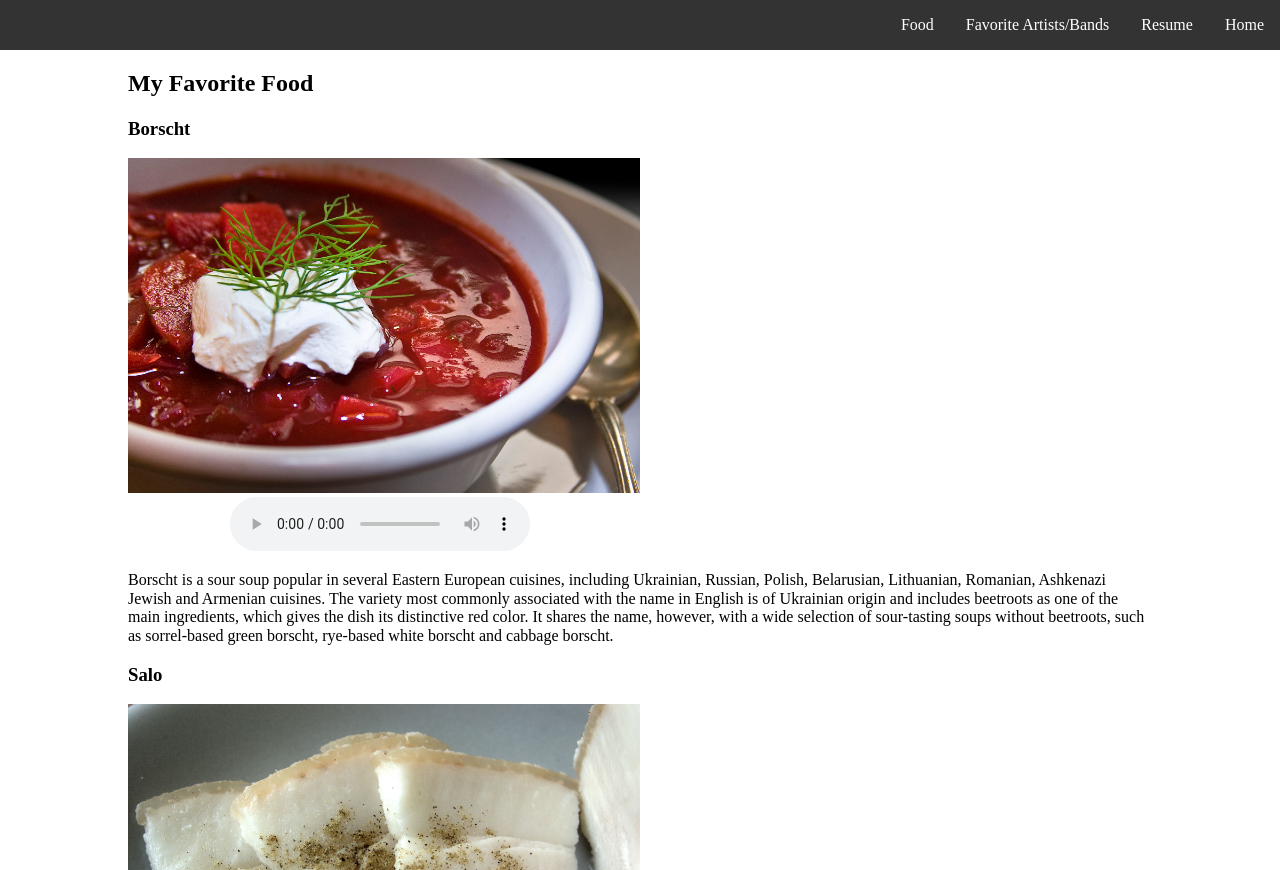
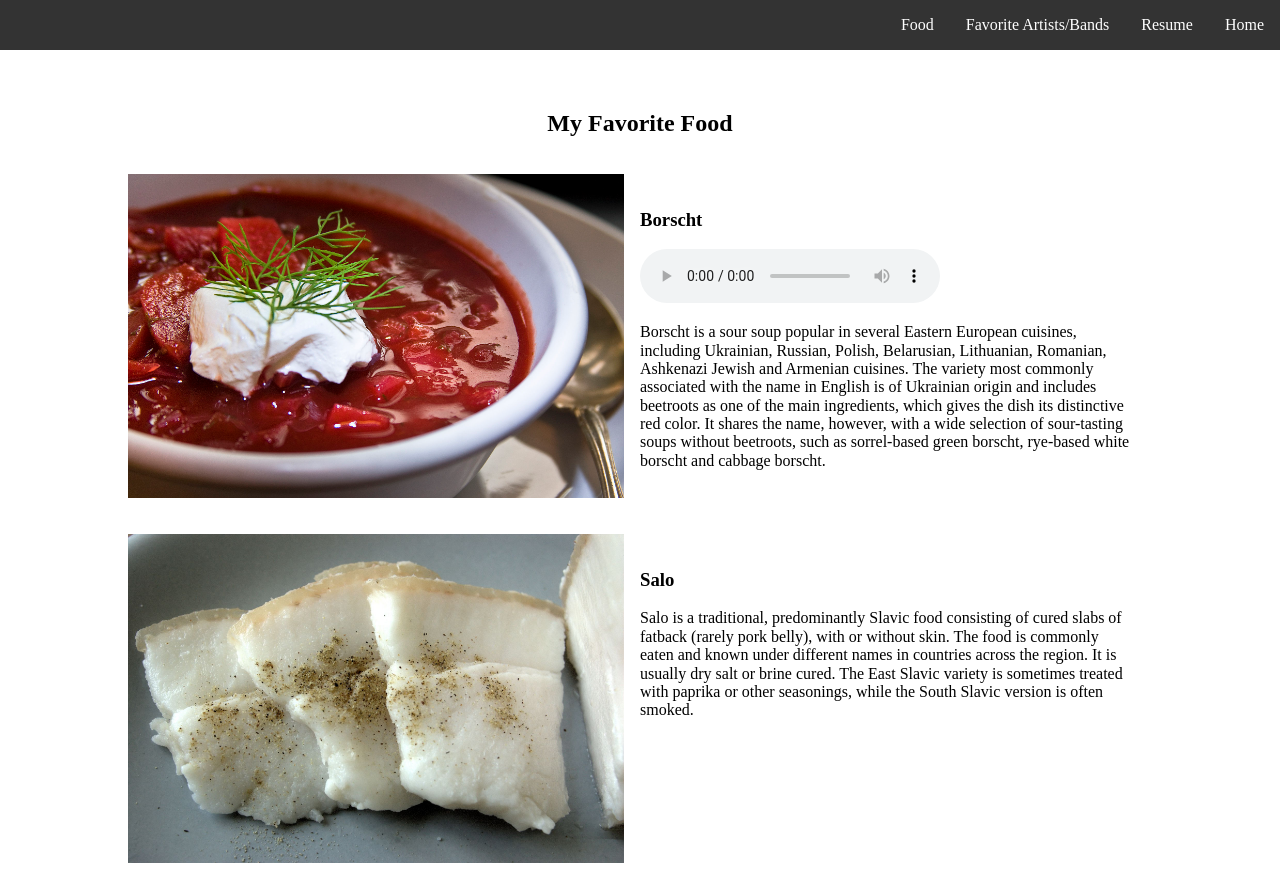
Before and after one commit to MaryamIbad/ITMD-361-Project-2, a plain HTML site: page food.html in a window 1280 px wide. Shown: the top 870 px of the page. Drawn offline with Linux system fonts and the light colour scheme.

Commit message:
Fix food

```diff
--- a/css/style.css
+++ b/css/style.css
@@ -1,16 +1,42 @@
+
+#content{
+	margin:5vh auto;
+	max-width: 80%;
+  display: flex;
+  align-items: center;
+  flex-direction: column;
+
+  justify-content: center;
+}
+
+img{
+	width:100%;
+	margin:0;
+}
+
+.item{
+	margin:1em 0;
+	display: flex;
+	justify-content: center;
+
+}
+
+.left{
+	width:50%;
+	padding:0;
+	float:left;
+
+}
+
+.right{
+	width: 50%;
+	display:block;
+	padding:1em;
+	float:right;
+}
 
 
 /* Top horizontal nav pane*/
-
-#content section{
-	margin:0 auto;
-	max-width: 80%;
-}
-
-img{
-	width:50%;
-}
-
 
 #header ul {
     list-style-type: none;
--- a/food.html
+++ b/food.html
@@ -4,8 +4,8 @@
   <meta charset="UTF-8">
   <title>Markiyan Varhola</title>
 
+  <link rel="stylesheet" type="text/css" href="css/normalize.css">
   <link rel="stylesheet" type="text/css" href="css/style.css">
-  <link rel="stylesheet" type="text/css" href="css/normalize.css">
 
 </head>
 <body>
@@ -19,35 +19,56 @@
   </nav>
 
   <section id="content">
-    <section>
     <h2>My Favorite Food</h2>
 
+    <section class="item">
+      <div class='left'>
+        <img src="img/borsch.jpg" alt="Borscht">
+      </div>
+      <div class='right'>
         <h3>Borscht</h3>
 
-      <img src="img/borsch.jpg" alt="Borscht">
-
-      <section>
         <audio controls>
           <source src="sound/borscht.ogg" type="audio/ogg">
           Your browser does not support the audio tag.
         </audio>
+
+        <p>Borscht is a sour soup popular in several Eastern European cuisines, including Ukrainian, Russian, Polish, Belarusian, Lithuanian, Romanian, Ashkenazi Jewish and Armenian cuisines. The variety most commonly associated with the name in English is of Ukrainian origin and includes beetroots as one of the main ingredients, which gives the dish its distinctive red color. It shares the name, however, with a wide selection of sour-tasting soups without beetroots, such as sorrel-based green borscht, rye-based white borscht and cabbage borscht.
+        </p>
+      </div>
     </section>
 
-      <p>Borscht is a sour soup popular in several Eastern European cuisines, including Ukrainian, Russian, Polish, Belarusian, Lithuanian, Romanian, Ashkenazi Jewish and Armenian cuisines. The variety most commonly associated with the name in English is of Ukrainian origin and includes beetroots as one of the main ingredients, which gives the dish its distinctive red color. It shares the name, however, with a wide selection of sour-tasting soups without beetroots, such as sorrel-based green borscht, rye-based white borscht and cabbage borscht.</p>
-
-      <h3>Salo</h3>
-      <img src="img/salo.jpg" alt="Salo">
-      <p>Salo is a traditional, predominantly Slavic food consisting of cured slabs of fatback (rarely pork belly), with or without skin. The food is commonly eaten and known under different names in countries across the region. It is usually dry salt or brine cured. The East Slavic variety is sometimes treated with paprika or other seasonings, while the South Slavic version is often smoked.</p>
 
 
+    <section class="item">
+      <div class='left'>
+        <img src="img/salo.jpg" alt="Salo">
+      </div>
+      <div class='right'>
+        <h3>Salo</h3>
+        <p>Salo is a traditional, predominantly Slavic food consisting of cured slabs of fatback (rarely pork belly), with or without skin. The food is commonly eaten and known under different names in countries across the region. It is usually dry salt or brine cured. The East Slavic variety is sometimes treated with paprika or other seasonings, while the South Slavic version is often smoked.</p>
+      </div>
+    </section>
+
+
+    <section class="item">
+      <div class='left'>
+        <img src="img/pierogi.jpg" alt="Pierogi">
+      </div>
+      <div class='right'>
         <h3>Pierogi</h3>
-      <img src="img/pierogi.jpg" alt="Pierogi">
         <p>Pierogi, also known as varenyky, are filled dumplings of Central European origin made by wrapping unleavened dough around a savory or sweet filling and cooking in boiling water. These dumplings are popular in West Slavic (Polish and Slovak), Hungarian, East Slavic (Belarusian, Russian, and Ukrainian), Baltic (Latvian and Lithuanian) and other Central and Eastern European cuisines where they are known under their local names. However, pierogi are especially almost always associated with Poland and Slovakia, where they are considered national dishes.</p>
+      </div>
+    </section>
 
+    <section class="item">
+      <div class='left'>
+        <img src="img/kompot.jpg" alt="Kompot">
+      </div>
+      <div class='right'>
       <h3>Kompot</h3>
-      <img src="img/kompot.jpg" alt="Kompot">
         <p>Kompot is a non-alcoholic sweet beverage of Slavic origin, that may be served hot or cold, depending on tradition and season. It is obtained by cooking fruit such as strawberries, apricots, peaches, apples, rhubarb, gooseberries, or sour cherries in a large volume of water, often together with sugar or raisins as additional sweeteners. Sometimes different spices such as vanilla or cinnamon are added for additional flavor, especially in winter when kompot is usually served hot.</p>
-
+      </div>
     </section>
   </section>
 
```
Also changed, not shown: index.html (+7 -6 lines), music.html (+1 -1 lines), resume.html (+1 -1 lines). Lines whose indentation alone changed are shown as unchanged.
